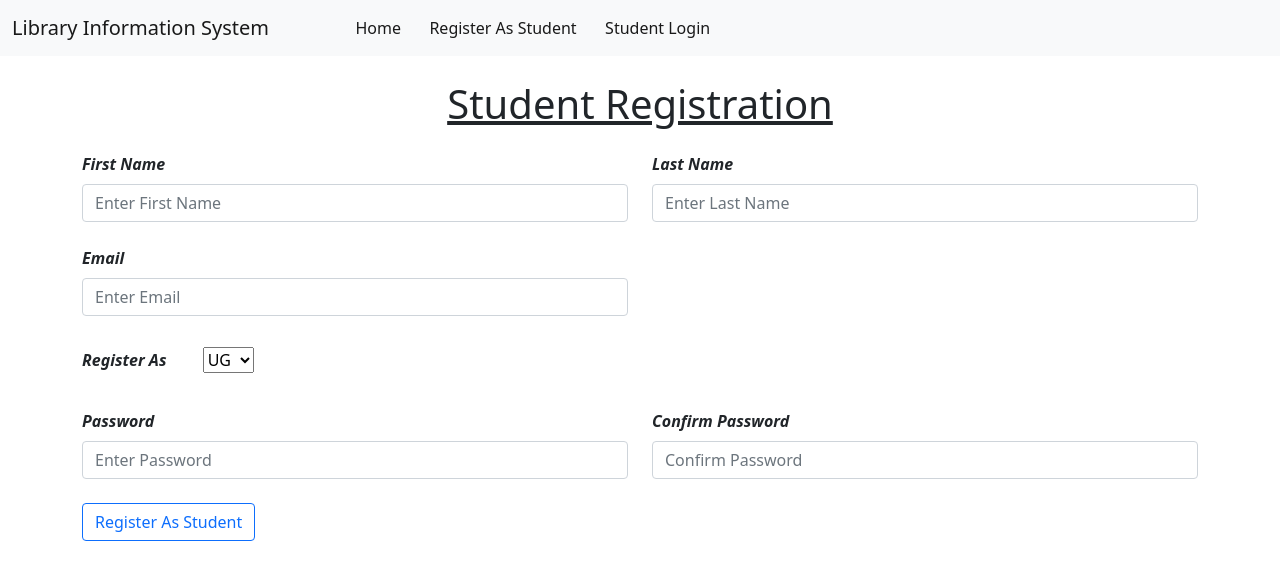
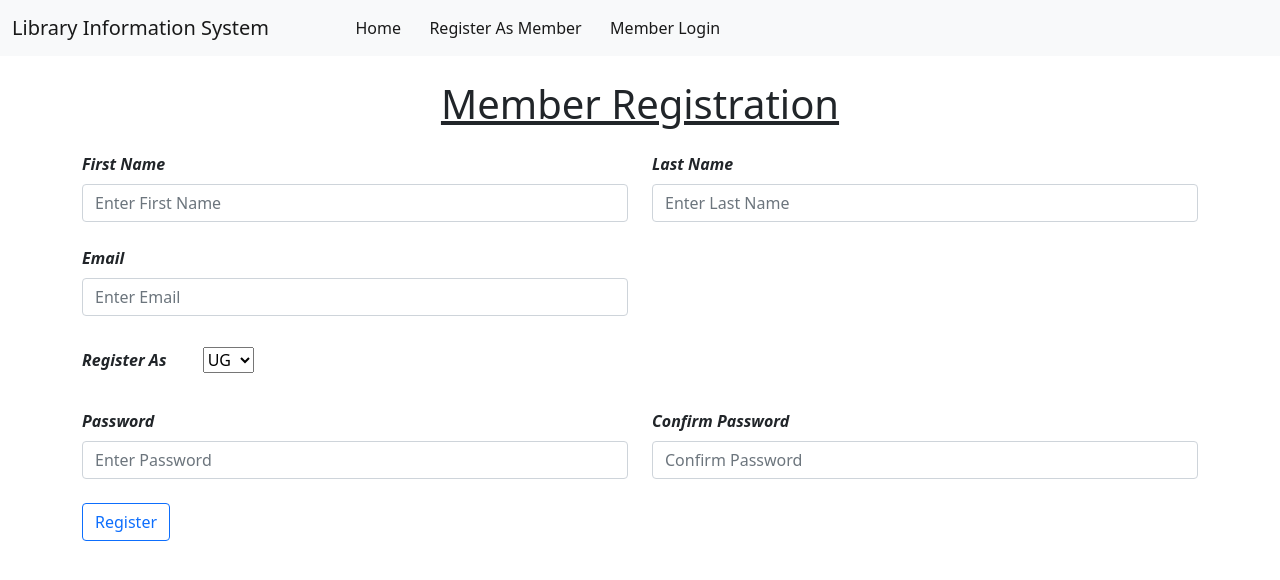
Before and after one commit to UtsavMehta1902/LibInfoSystem, a Django app: page /member/registration/ in a window 1280 px wide. Shown: the top 580 px of the page. Run offline with Django 3.2, Linux system fonts and the light colour scheme.

Commit message:
Make member navbar links working.

```diff
--- a/LIS/member/templates/member/basic.html
+++ b/LIS/member/templates/member/basic.html
@@ -25,11 +25,11 @@
               </li>
               &nbsp;&nbsp;&nbsp;
               <li class="nav-item">
-                <a class="nav-link active" href="/student_registration/">Register As Student</a>
+                <a class="nav-link active" href="/member/registration/">Register As Member</a>
               </li>
               &nbsp;&nbsp;&nbsp;
               <li class="nav-item">
-                <a class="nav-link active" href="/student_login/">Student Login</a>
+                <a class="nav-link active" href="/member/login/">Member Login</a>
               </li>
             </ul>
           </div>
--- a/LIS/member/templates/member/login.html
+++ b/LIS/member/templates/member/login.html
@@ -6,7 +6,7 @@
 {% block body %}
 <div class="container">
 <br>
-<h1 class="text-center"><u>Student Login</u></h1>
+<h1 class="text-center"><u>Member Login</u></h1>
     <form method="POST"> {% csrf_token %}
 
     <div class="row mt-4">
--- a/LIS/member/templates/member/registration.html
+++ b/LIS/member/templates/member/registration.html
@@ -7,7 +7,7 @@
 <div class="container">
     <form method="POST" enctype="multipart/form-data"> {% csrf_token %}
         <br>
-        <h1 class="text-center"><u>Student Registration</u></h1>
+        <h1 class="text-center"><u>Member Registration</u></h1>
 
     <div class="row mt-4">
         <div class="form-group col-md-6">
@@ -46,7 +46,7 @@
             <input type="password" class="form-control mt-2" name="confirm_password" placeholder="Confirm Password" required>
         </div>
     </div>
-    <button type="submit" class="btn btn-outline-primary mt-4">Register As Student</button>
+    <button type="submit" class="btn btn-outline-primary mt-4">Register</button>
 </div>
 </form>
 {% endblock %}
```
Also changed, not shown: LIS/db.sqlite3.
